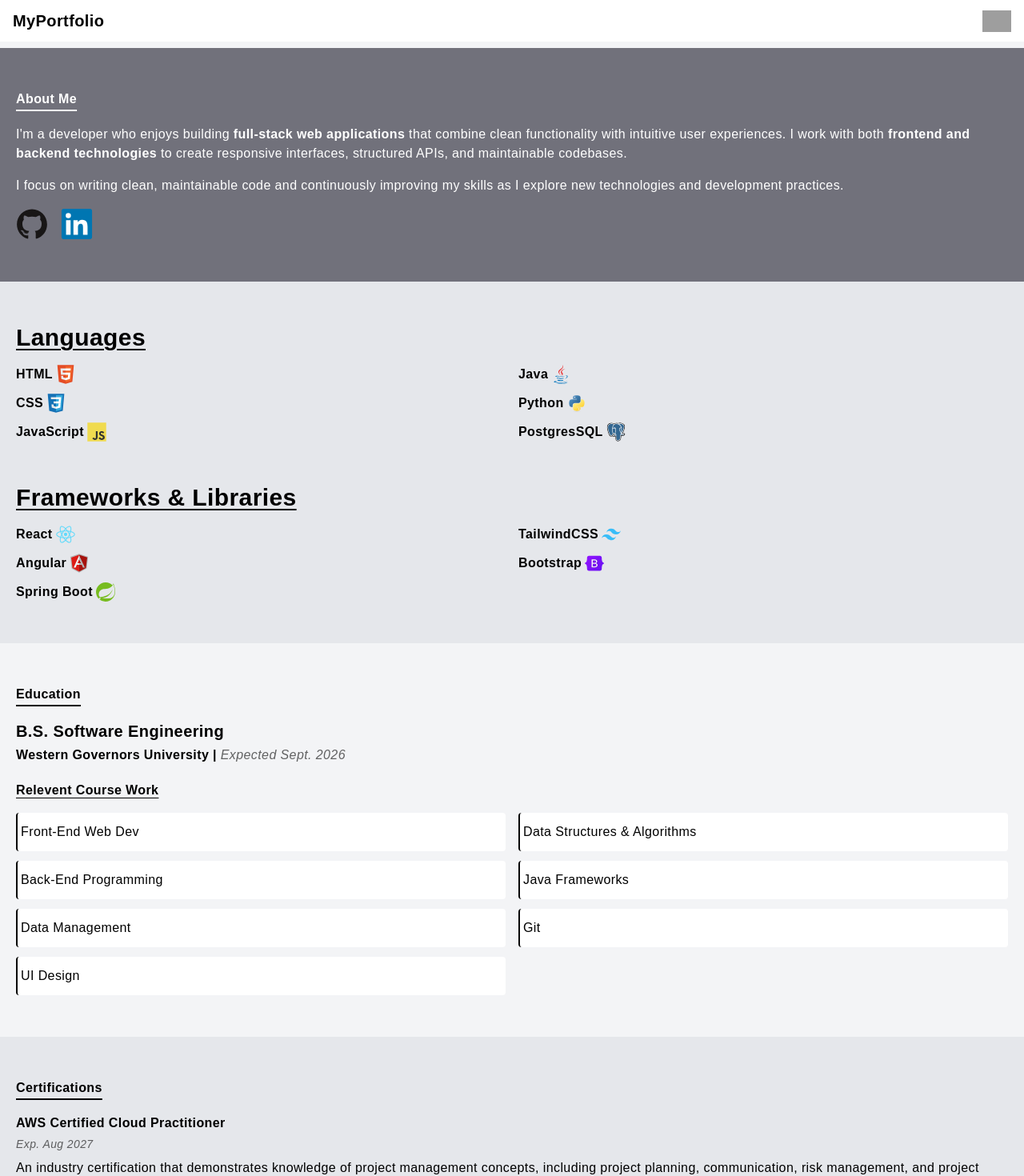
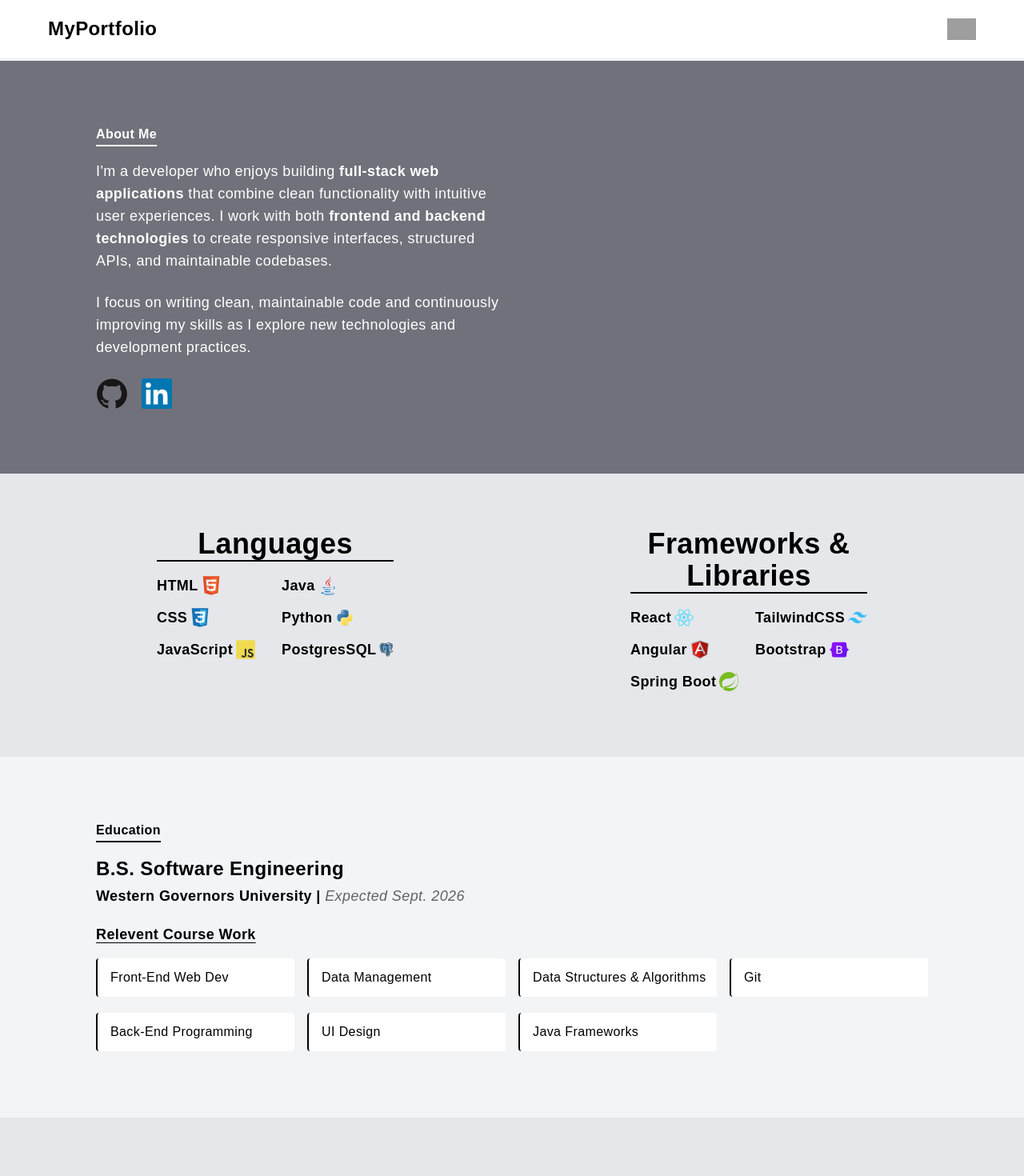
Before and after one commit to drewdlt/portfolio-website, a React (Vite) app: page /about in a window 1280 px wide. Shown: the top 1470 px of the page at 80% size. Built offline with nearby package versions, Linux system fonts and the light colour scheme; grey boxes are pictures that could not be loaded; a web font is replaced by a local one.

Commit message:
Add styling for larger screens to header and about page, create footer

```diff
--- a/src/App.css
+++ b/src/App.css
@@ -1,9 +1,9 @@
-@import "tailwindcss";
+@import 'tailwindcss';
 
 .sidebar-menu {
 	display: flex;
 	flex-direction: column;
-    background-color: rgb(0, 0, 0, .6);
+	background-color: rgb(0, 0, 0, 0.6);
 	width: 45%;
 	height: 100vh;
 	position: fixed;
@@ -11,7 +11,55 @@
 	right: 0;
 }
 
+@property --tw-font-weight {
+	syntax: '*';
+	inherits: false;
+}
+
+.sidebar-link {
+	font-size: var(--text-xl) /* 1.25rem = 20px */;
+	line-height: var(
+		--tw-leading,
+		var(--text-xl--line-height) /* calc(1.75 / 1.25) ≈ 1.4 */
+	);
+	--tw-font-weight: var(--font-weight-semibold) /* 600 */;
+	font-weight: var(--font-weight-semibold) /* 600 */;
+	color: var(--color-white) /* #fff = #ffffff */;
+	opacity: 0.8;
+}
+
+.sidebar-link:hover {
+	opacity: 1;
+}
+
 .active {
-    font-weight: 900;
-    font-size: 20px;
+	font-size: var(--text-xl) /* 1.25rem = 20px */;
+	line-height: var(
+		--tw-leading,
+		var(--text-xl--line-height) /* calc(1.75 / 1.25) ≈ 1.4 */
+	);
+	font-weight: var(--font-weight-black);
+	opacity: 1;
 }
+
+@media (width >= 48rem) {
+	.sidebar-menu {
+		width: 20%;
+	}
+
+	.sidebar-link {
+		font-size: var(--text-xl) /* 1.25rem = 20px */;
+		line-height: var(
+			--tw-leading,
+			var(--text-xl--line-height) /* calc(1.75 / 1.25) ≈ 1.4 */
+		);
+	}
+
+	.active {
+		font-size: var(--text-2xl) /* 1.25rem = 20px */;
+		line-height: var(
+			--tw-leading,
+			var(--text-2xl--line-height) /* calc(1.75 / 1.25) ≈ 1.4 */
+		);
+	}
+}
--- a/src/App.jsx
+++ b/src/App.jsx
@@ -5,6 +5,7 @@ import { About } from './pages/about/About';
 import { Header } from './components/Header';
 import { useState } from 'react';
 import { Sidebar } from './components/Sidebar';
+import { Footer } from './components/Footer';
 
 function App() {
 	const [showSidebar, setShowSidebar] = useState(false);
@@ -14,7 +15,7 @@ function App() {
 			{/* Header component */}
 			<Header showSidebar={showSidebar} setShowSidebar={setShowSidebar} />
 
-			<div className='pt-15'>
+			<div className='pt-15 md:pt-19'>
 				{/* Sidebar menu */}
 				<Sidebar showSidebar={showSidebar} setShowSidebar={setShowSidebar} />
 
@@ -23,6 +24,8 @@ function App() {
 					<Route path='about' element={<About />} />
 				</Routes>
 			</div>
+
+			<Footer />
 		</>
 	);
 }
--- /dev/null
+++ b/src/components/Footer.jsx
@@ -0,0 +1,7 @@
+export function Footer() {
+    return (
+        <div className="text-center py-4">
+            <span className="italic">© Andrew De La Torre 2026</span>
+        </div>
+    )
+}
--- a/src/components/Header.jsx
+++ b/src/components/Header.jsx
@@ -2,11 +2,11 @@ import { Link, NavLink } from "react-router";
 
 export function Header({ showSidebar, setShowSidebar }) {
   return (
-    <div className="flex justify-between px-4 py-3 items-center fixed bg-white w-screen">
+    <div className="flex justify-between px-4 py-3 items-center fixed bg-white w-screen md:py-5 md:px-15">
       <Link to={"/"}>
-        <p className="text-xl font-bold">MyPortfolio</p>
+        <p className="text-xl font-bold md:text-2xl">MyPortfolio</p>
       </Link>
-      <button onClick={() => setShowSidebar(!showSidebar)}>
+      <button className="hover:cursor-pointer" onClick={() => setShowSidebar(!showSidebar)}>
         <img
           src={showSidebar ? "/close_light.svg" : "/menu_light.svg"}
           className="w-9"
--- a/src/components/InfoTable.jsx
+++ b/src/components/InfoTable.jsx
@@ -1,12 +1,12 @@
 export function InfoTable({ title, languageArray }) {
 	return (
-		<div className='table-container px-5'>
-			<p className='section-header text-3xl font-bold mb-4 underline underline-offset-4 decoration-2'>{title}</p>
-			<div className='columns-2'>
+		<div className='table-container px-5 md:text-center md:px-0 md:w-1/4'>
+			<p className='section-header text-3xl font-bold md:text-4xl'>{title}</p>
+			<div className='columns-2 border-t-2 pt-4'>
 				{languageArray.map((item) => {
 					return (
 						<div key={item.id} className='flex gap-1 mb-3'>
-							<p className='font-semibold'>{item.name}</p>
+							<p className='font-semibold md:text-lg'>{item.name}</p>
 							{/* SVG image */}
 							{item.htmlTag}
 						</div>
--- a/src/components/Sidebar.jsx
+++ b/src/components/Sidebar.jsx
@@ -3,19 +3,19 @@ import { NavLink } from "react-router";
 export function Sidebar({ showSidebar, setShowSidebar }) {
 	return (
 		<div
-			className='sidebar-menu gap-4 pt-4 pl-3'
+			className='sidebar-menu gap-4 pt-4 pl-3 md:pt-7 md:pl-5'
 			hidden={showSidebar ? false : true}
 		>
 			<NavLink
 				to='/'
-				className='text-lg font-semibold text-white'
+				className='sidebar-link'
 				onClick={() => setShowSidebar(false)}
 			>
 				Home
 			</NavLink>
 			<NavLink
 				to='/about'
-				className='text-lg font-semibold text-white'
+				className='sidebar-link'
 				onClick={() => setShowSidebar(false)}
 			>
 				About
--- a/src/pages/about/About.css
+++ b/src/pages/about/About.css
@@ -28,7 +28,7 @@
 .certification-item {
 	border-bottom-style: var(--tw-border-style);
 	border-bottom-width: 1px;
-    padding-bottom: calc(var(--spacing) * 5)
+	padding-bottom: calc(var(--spacing) * 5);
 }
 
 .certification-item:last-child {
@@ -36,3 +36,15 @@
 	margin-bottom: 0;
 	padding-bottom: 0;
 }
+
+@media (width >= 48rem) {
+	.section-container {
+		padding-block: calc(var(--spacing) * 20);
+		padding-inline: calc(var(--spacing) * 30);
+	}
+
+	.section-container .section-header {
+		font-size: var(--text-6xl) /* 3.75rem = 60px */;
+		line-height: var(--tw-leading, var(--text-6xl--line-height) /* 1 */);
+	}
+}
--- a/src/pages/about/About.jsx
+++ b/src/pages/about/About.jsx
@@ -12,7 +12,7 @@ export function About() {
 			{/* About Me section */}
 			<AboutMe />
 
-			<div className='py-13 flex flex-col bg-gray-200'>
+			<div className='py-13 flex flex-col bg-gray-200 md:px-12 md:flex-row md:justify-around md:py-17'>
 				{/* Languages section */}
 				<InfoTable title={'Languages'} languageArray={techLanguages} />
 
--- a/src/pages/about/AboutMe.jsx
+++ b/src/pages/about/AboutMe.jsx
@@ -3,9 +3,10 @@ import { Socials } from './Socials';
 export function AboutMe() {
 	return (
 		<div className='section-container bg-zinc-500 text-white'>
+			<div className='md:w-1/2'>
 				<h1 className='section-header font-extrabold'>About Me</h1>
-			<div className=''>
-				<p className='mb-4'>
+				<div className='md:text-lg'>
+					<p className='mb-4 md:mb-6'>
 						I'm a developer who enjoys building{' '}
 						<span className='font-black'>full-stack web applications</span> that
 						combine clean functionality with intuitive user experiences. I work
@@ -15,7 +16,7 @@ export function AboutMe() {
 						codebases.
 					</p>
 
-				<p className='mb-4'>
+					<p className='mb-4 md:mb-6'>
 						I focus on writing clean, maintainable code and continuously improving
 						my skills as I explore new technologies and development practices.
 					</p>
@@ -23,5 +24,6 @@ export function AboutMe() {
 					<Socials />
 				</div>
 			</div>
+		</div>
 	);
 }
--- a/src/pages/about/Certifications.jsx
+++ b/src/pages/about/Certifications.jsx
@@ -8,11 +8,11 @@ export function Certifications() {
 				{certifications.map((cert, index) => {
 					return (
 						<div key={cert.id} className='certification-item mb-5'>
-							<p className='font-semibold'>{cert.name}</p>
-							<p className=' text-sm italic text-black/60 mt-1 mb-2'>
+							<p className='font-semibold md:text-xl'>{cert.name}</p>
+							<p className=' text-sm italic text-black/60 mt-1 mb-2 md:text-base md:mt-2 md:mb-4'>
 								Exp. {cert.expirationDate}
 							</p>
-							<p>{cert.description}</p>
+							<p className='md:w-1/2'>{cert.description}</p>
 						</div>
 					);
 				})}
--- a/src/pages/about/Education.jsx
+++ b/src/pages/about/Education.jsx
@@ -5,8 +5,8 @@ export function Education() {
 		<div className='section-container'>
 			<h1 className='section-header font-extrabold text-4xl'>Education</h1>
 			<div className=''>
-				<p className='text-xl font-bold'>B.S. Software Engineering</p>
-				<p className='font-semibold mt-1 mb-5'>
+				<p className='text-xl font-bold md:text-2xl'>B.S. Software Engineering</p>
+				<p className='font-semibold mt-1 mb-5 md:text-lg'>
 					Western Governors University |
 					<span className='font-thin italic text-black/60'>
 						{' '}
@@ -14,15 +14,15 @@ export function Education() {
 					</span>
 				</p>
 			</div>
-			<p className='font-semibold underline underline-offset-4 mb-4'>
+			<p className='font-semibold underline underline-offset-4 mb-4 md:text-lg'>
 				Relevent Course Work
 			</p>
-			<div className='columns-2'>
+			<div className='columns-2 md:columns-4'>
 				{courses.map((course, idx) => {
 					return (
 						<p
 							key={idx}
-							className='mb-3 border-l-2 pl-1 bg-white rounded min-h-12 overflow-hidden flex items-center'
+							className='mb-3 border-l-2 pl-1 bg-white rounded min-h-12 overflow-hidden flex items-center md:mb-5 md:pl-4'
 						>
 							{course}
 						</p>
--- a/src/pages/about/Socials.jsx
+++ b/src/pages/about/Socials.jsx
@@ -2,7 +2,7 @@ export function Socials() {
 	return (
 		<div className='flex gap-4'>
 			{/* Github Icon link */}
-			<a href='https://github.com/drewdlt' target='_blank'>
+			<a className="hover:scale-120 transition-transform" href='https://github.com/drewdlt' target='_blank'>
 				<svg
 					className='w-10'
 					xmlns='http://www.w3.org/2000/svg'
@@ -19,7 +19,7 @@ export function Socials() {
 				</svg>
 			</a>
 			{/* LinkedIn Icon link */}
-			<a href='' target='_blank'>
+			<a className="hover:scale-120 transition-transform" href='' target='_blank'>
 				<svg
 					className='w-10'
 					xmlns='http://www.w3.org/2000/svg'
```
Lines whose indentation alone changed are shown as unchanged.
